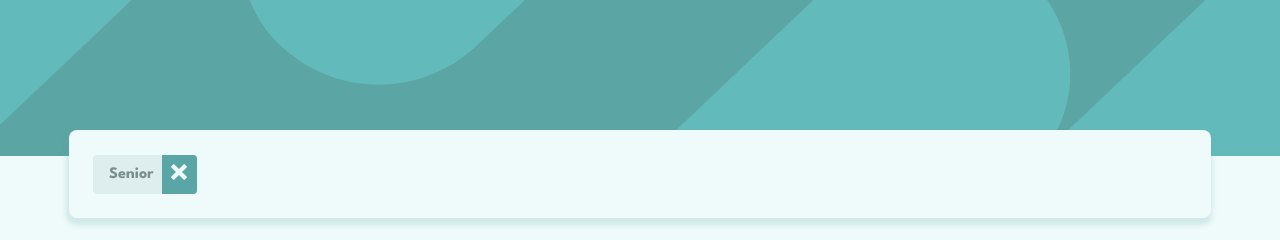
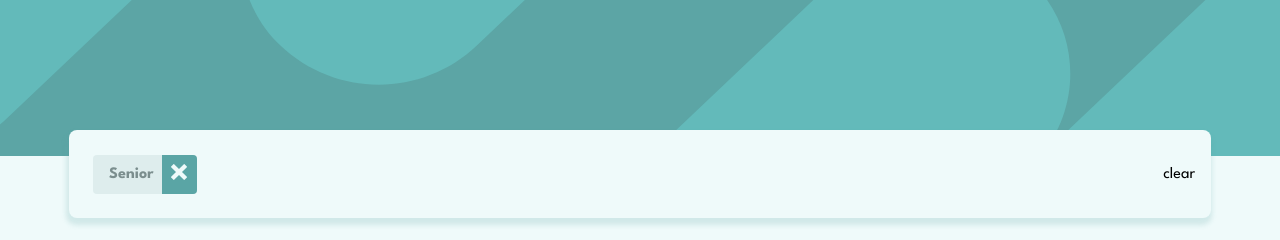
Before and after one commit to Sana-Shabeel/filter-job-listing-ts, a React (Create React App) app: page / in a window 1280 px wide. Both pictures are taken after a click on the element "Senior". Shown: the top 240 px of the page. Built offline with nearby package versions, Linux system fonts and the light colour scheme.

Commit message:
Add clear functionality

```diff
--- a/src/components/Tab.tsx
+++ b/src/components/Tab.tsx
@@ -11,18 +11,31 @@ const Tab = ({ filter, setFilter }: Props) => {
     setFilter((prev) => prev.filter((_, i) => i !== idx));
   };
 
+  const handleRemoveAll = () => {
+    setFilter([]);
+  };
+
   return (
     <div className="tab">
+      <div className="filters">
+        {" "}
         {filter.map((lang, i) => (
           <div className="tab--btn" key={i}>
             {" "}
             <span className="tab--btn__text">{lang}</span>
-          <span className="tab--btn__cross" onClick={(e) => handleRemove(e, i)}>
+            <span
+              className="tab--btn__cross"
+              onClick={(e) => handleRemove(e, i)}
+            >
               <ImCross />
             </span>
           </div>
         ))}
       </div>
+      <span className="clear" onClick={handleRemoveAll}>
+        clear
+      </span>
+    </div>
   );
 };
 
```
Lines whose indentation alone changed are shown as unchanged.
